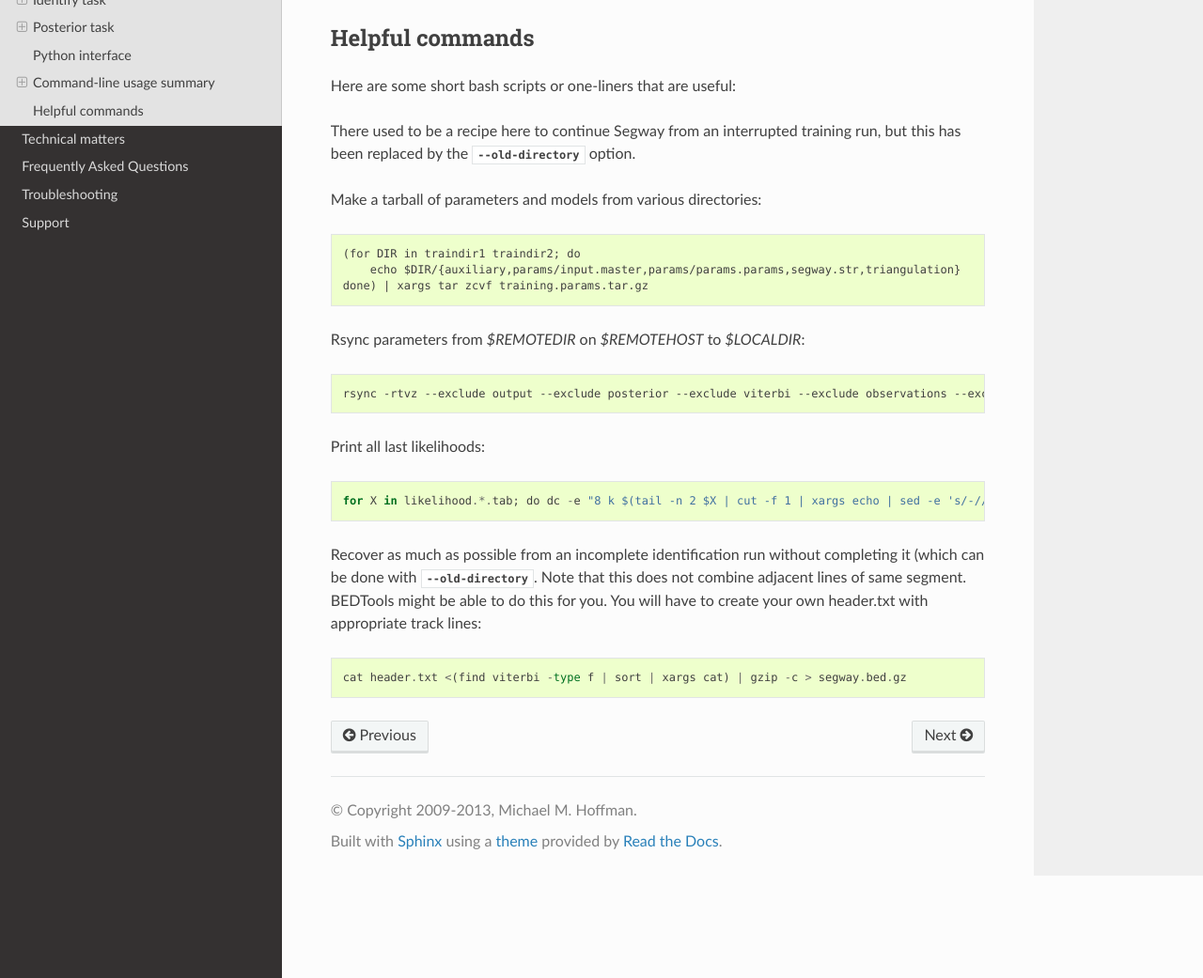
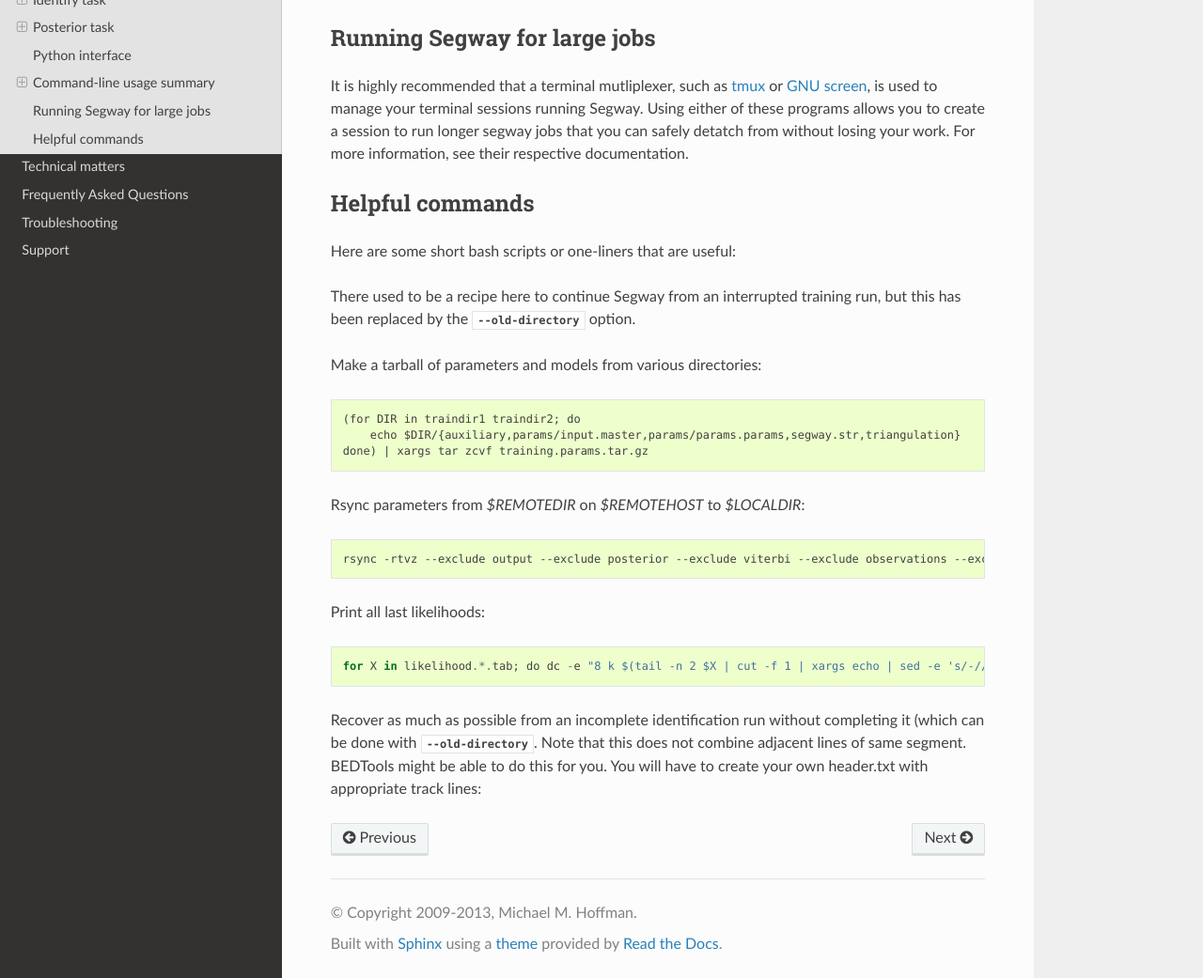
Before and after one commit to hoffmangroup/segway, a Sphinx documentation site: the page built from doc/segway.rst, in a window 1280 px wide and 1400 px high, scrolled down 11837 px. Shown: the part 359-1400 px from the top of the window at 94% size. Built offline with Sphinx 7.4.7 and the Read the Docs theme 2.0.0, drawn with Linux system fonts in a browser that asks for light colours; formulas are drawn with MathJax 3.

Commit message:
Add documentation on recommendation for running segway in a terminal mulitiplexer

```diff
--- a/doc/segway.rst
+++ b/doc/segway.rst
@@ -639,6 +639,18 @@ Utilities
 
 .. include:: _build/cmdline-help/segway-winner.help.txt
 
+Running Segway for large jobs
+=============================
+
+It is highly recommended that a terminal mutliplexer, such as `tmux`_ or `GNU
+screen`_, is used to manage your terminal sessions running Segway. Using either
+of these programs allows you to create a session to run longer segway jobs that
+you can safely detatch from without losing your work. For more information, see
+their respective documentation.
+
+.. _tmux: http://tmux.sourceforge.net/
+.. _GNU Screen: http://www.gnu.org/software/screen/
+
 Helpful commands
 ================
 Here are some short bash scripts or one-liners that are useful:
@@ -670,5 +682,3 @@ without completing it (which can be done with
 :option:`--old-directory`. Note that this does not combine adjacent
 lines of same segment. BEDTools might be able to do this for you. You
 will have to create your own header.txt with appropriate track lines::
-
-    cat header.txt <(find viterbi -type f | sort | xargs cat) | gzip -c > segway.bed.gz
```
